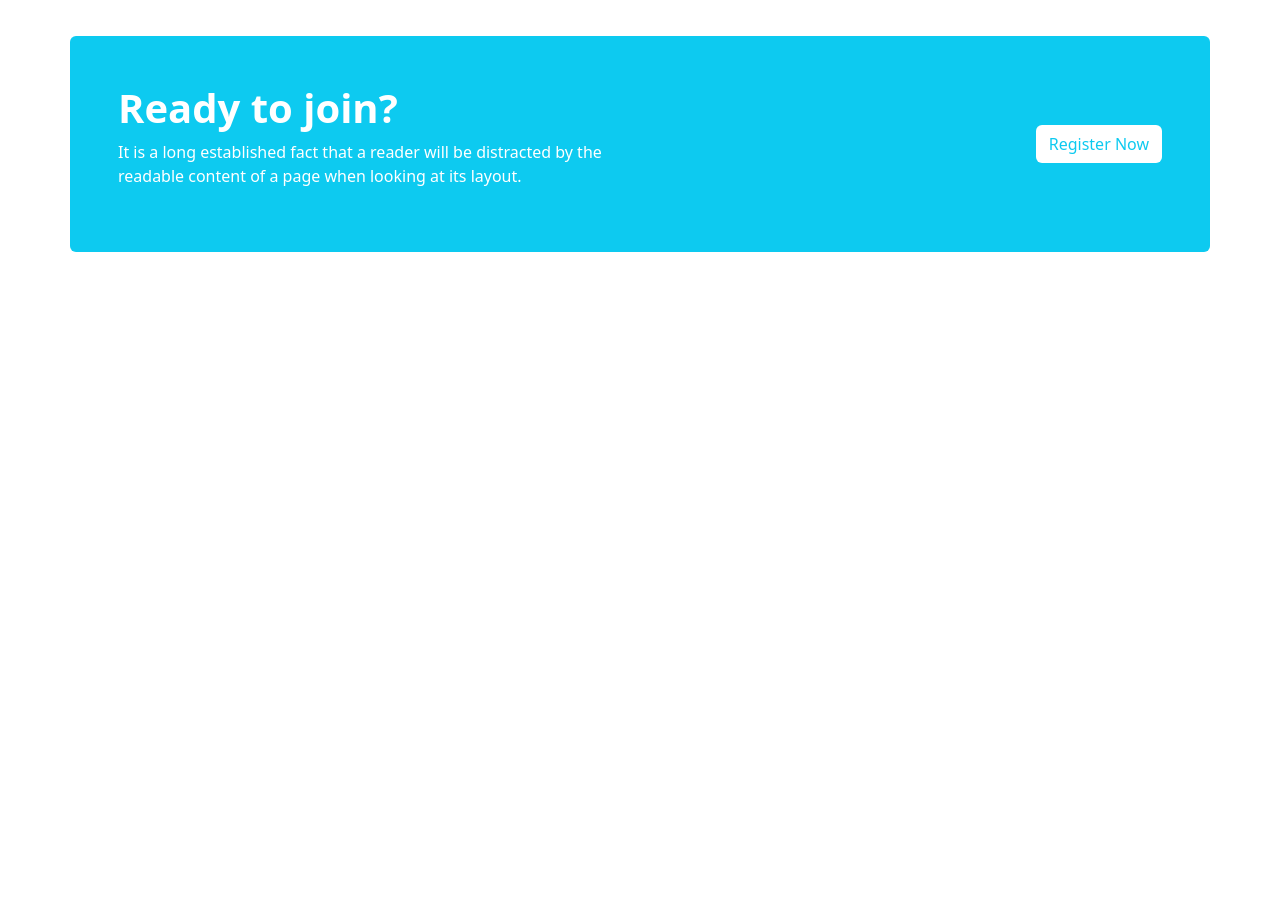
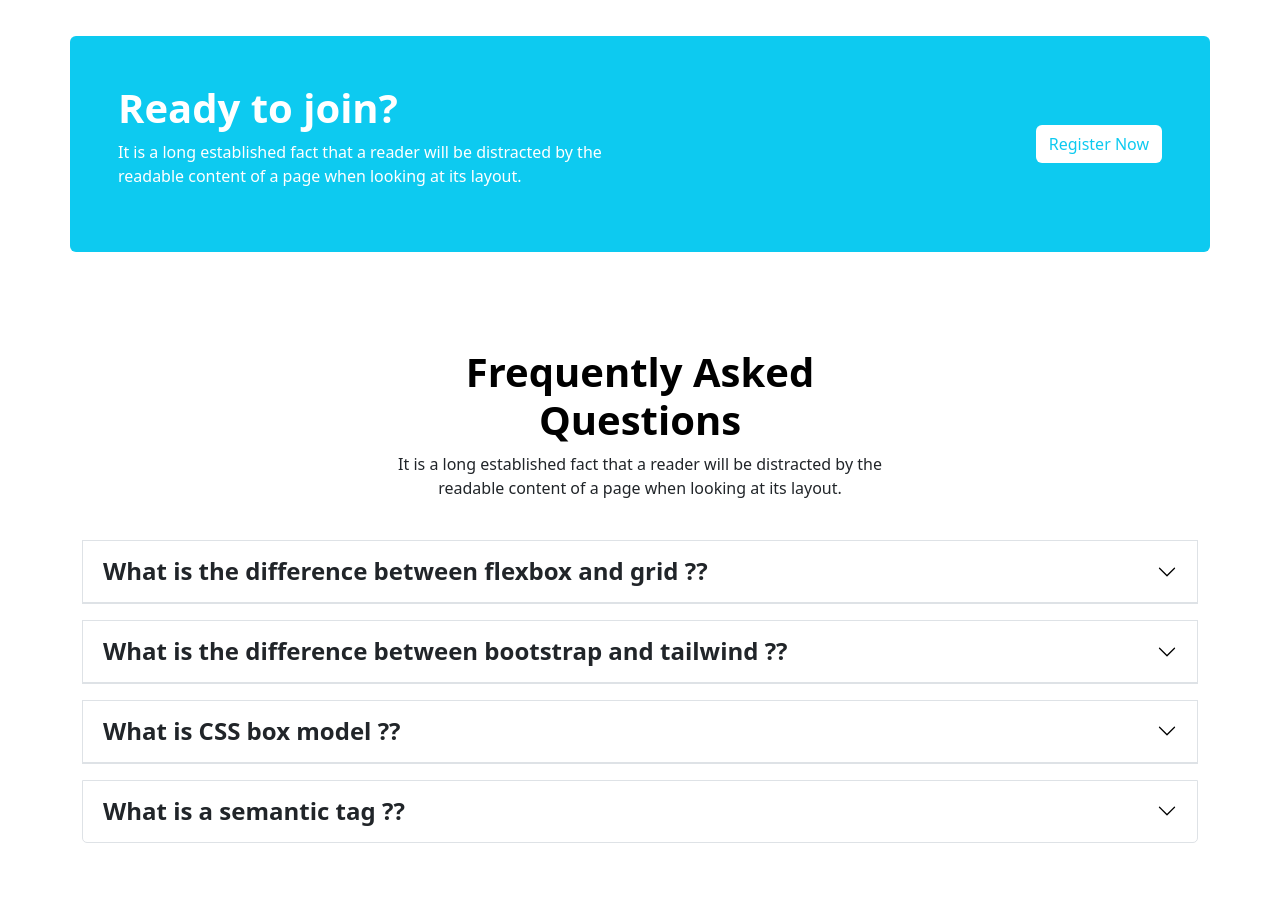
Before and after one commit to tanzil321/tech-website, a plain HTML site: page index.html in a window 1280 px wide. Shown: the part 1732-2639 px from the top of the page. Before the commit the page ends 2032 px from the top, so only its background shows below. Drawn offline with nearby package versions, Linux system fonts and the light colour scheme.

Commit message:
FAQ section added

```diff
--- a/index.html
+++ b/index.html
@@ -5,14 +5,18 @@
     <meta name="viewport" content="width=device-width, initial-scale=1">
     <title>Tech Global</title>
     <link href="https://cdn.jsdelivr.net/npm/bootstrap@5.2.0/dist/css/bootstrap.min.css" rel="stylesheet" integrity="sha384-gH2yIJqKdNHPEq0n4Mqa/HGKIhSkIHeL5AyhkYV8i59U5AR6csBvApHHNl/vI1Bx" crossorigin="anonymous">
+    <!-- Font style  -->
+    <link rel="preconnect" href="https://fonts.googleapis.com">
+    <link rel="preconnect" href="https://fonts.gstatic.com" crossorigin>
+    <link href="https://fonts.googleapis.com/css2?family=Poppins:wght@700&display=swap" rel="stylesheet">
   </head>
   <body>
     <!-- Navbar section start  -->
     <header class="header-sec pt-4 pb-5">
         <nav class="navbar navbar-expand-lg pb-3 pb-lg-4 ">
             <div class="container">
-                <nav class="fw-bold ">
-                    <a class="navbar-brand " href="#">Pro Edu</a>
+                <nav class="fw-bold  ">
+                    <a class="navbar-brand " href="#">Global Edu</a>
               <button class="navbar-toggler" type="button" data-bs-toggle="collapse" data-bs-target="#navbarNav" aria-controls="navbarNav" aria-expanded="false" aria-label="Toggle navigation">
                 <span class="navbar-toggler-icon"></span>
               </button>
@@ -40,7 +44,7 @@
           <!-- Navbar section end  -->
           <!-- Carousal Section start  -->
           <section>
-            <div id="carouselExampleCaptions" class="carousel slide carousel-fade" data-bs-ride="false">
+            <div id="carouselExampleCaptions d-flex" class="carousel slide carousel-fade " data-bs-ride="false">
                 <div class="carousel-indicators">
                   <button type="button" data-bs-target="#carouselExampleCaptions" data-bs-slide-to="0" class="active" aria-current="true" aria-label="Slide 1"></button>
                   <button type="button" data-bs-target="#carouselExampleCaptions" data-bs-slide-to="1" aria-label="Slide 2"></button>
@@ -256,6 +260,79 @@
 
         </section>
         <!-- Ready to join section end  -->
+        <!-- Frequently asked section started  -->
+        <section class="py-5">
+          <div class="container">
+            <div class="row mb-4">
+              <div class="d-none d-md-block col-md-1 col-lg-3"></div>
+              <div class="col-12 col-sm-12 col-md-10 col-lg-6">
+                  <div class="section-heading text-center">
+                      <h2 class="fs-1 text-black fw-semibold">Frequently Asked Questions</h2>
+                      <p>It is a long established fact that a reader will be distracted by the readable content of a page when looking at its layout.</p>
+                  </div>
+              </div>
+              <div class="d-none d-md-block col-md-1 col-lg-3"></div>
+            </div>
+            <!-- accordion section 1 -->
+          <div class="accordion accordion-flush" id="accordionFlushExample">
+            <div class="accordion-item my-3">
+              <h2 class="accordion-header" id="flush-headingOne">
+                <button class="accordion-button collapsed border fs-4 fw-bold" type="button" data-bs-toggle="collapse" data-bs-target="#flush-collapseOne" aria-expanded="false" aria-controls="flush-collapseOne">
+                  What is the difference between flexbox and grid ??
+                </button>
+              </h2>
+              <div id="flush-collapseOne" class="accordion-collapse collapse" aria-labelledby="flush-headingOne" data-bs-parent="#accordionFlushExample">
+                <div class="accordion-body">Grid and flexbox. The basic difference between CSS Grid Layout and CSS Flexbox Layout is that flexbox was designed for layout in one dimension - either a row or a column. Grid was designed for two-dimensional layout - rows, and columns at the same time.</div>
+              </div>
+            </div>
+            <!-- accordion section 2  -->
+            <div class="accordion-item my-3">
+              <h2 class="accordion-header" id="flush-headingTwo">
+                <button class="accordion-button collapsed border fs-4 fw-bold" type="button" data-bs-toggle="collapse" data-bs-target="#flush-collapseTwo" aria-expanded="false" aria-controls="flush-collapseTwo">
+                  What is the difference between bootstrap and tailwind ??
+                </button>
+              </h2>
+              <div id="flush-collapseTwo" class="accordion-collapse collapse" aria-labelledby="flush-headingTwo" data-bs-parent="#accordionFlushExample">
+                <div class="accordion-body">Bootstrap comes with a set of pre-styled responsive, mobile-first components that possess a definite UI kit. Tailwind CSS uses a set of utility classes to create a neat UI with more flexibility and uniqueness. Sites created using Bootstrap follow the generic pattern that makes them look identical.</div>
+              </div>
+            </div>
+            <!-- accordion section 3  -->
+            <div class="accordion-item my-3">
+              <h2 class="accordion-header" id="flush-headingThree">
+                <button class="accordion-button collapsed border fs-4 fw-bold" type="button" data-bs-toggle="collapse" data-bs-target="#flush-collapseThree" aria-expanded="false" aria-controls="flush-collapseThree">
+                  What is CSS box model ??
+                </button>
+              </h2>
+              <div id="flush-collapseThree" class="accordion-collapse collapse" aria-labelledby="flush-headingThree" data-bs-parent="#accordionFlushExample">
+                <div class="accordion-body">The CSS Box Model
+
+                  In CSS, the term "box model" is used when talking about design and layout. The CSS box model is essentially a box that wraps around every HTML element. It consists of: margins, borders, padding, and the actual content.</div>
+              </div>
+            </div>
+            <!-- accordion 4  -->
+            <div class="accordion-item my-3 ">
+              <h2 class="accordion-header" id="flush-headingFour">
+                <button class="accordion-button collapsed border fs-4 fw-bold " type="button" data-bs-toggle="collapse" data-bs-target="#flush-collapseFour" aria-expanded="false" aria-controls="flush-collapseFour">
+                  What is a semantic tag ??
+                </button>
+              </h2>
+              <div id="flush-collapseFour" class="accordion-collapse collapse" aria-labelledby="flush-headingFour" data-bs-parent="#accordionFlushExample">
+                <div class="accordion-body">Semantic HTML or semantic markup is HTML that introduces meaning to the web page rather than just presentation. For example, a <p> tag indicates that the enclosed text is a paragraph. This is both semantic and presentational because people know what paragraphs are, and browsers know how to display them.</div>
+              </div>
+            </div>
+          </div>
+
+          </div>
+
+        </section>
+
+        <!-- Frequently asked section end  -->
+
+        <!-- Companies Section Start  -->
+
+
+        <!-- Companies section end  -->
+
 
         </main>
     <script src="https://cdn.jsdelivr.net/npm/bootstrap@5.2.0/dist/js/bootstrap.bundle.min.js" integrity="sha384-A3rJD856KowSb7dwlZdYEkO39Gagi7vIsF0jrRAoQmDKKtQBHUuLZ9AsSv4jD4Xa" crossorigin="anonymous"></script>
--- /dev/null
+++ b/style.css
@@ -0,0 +1,3 @@
+body{
+    font-family: 'Poppins', sans-serif;
+}
```
